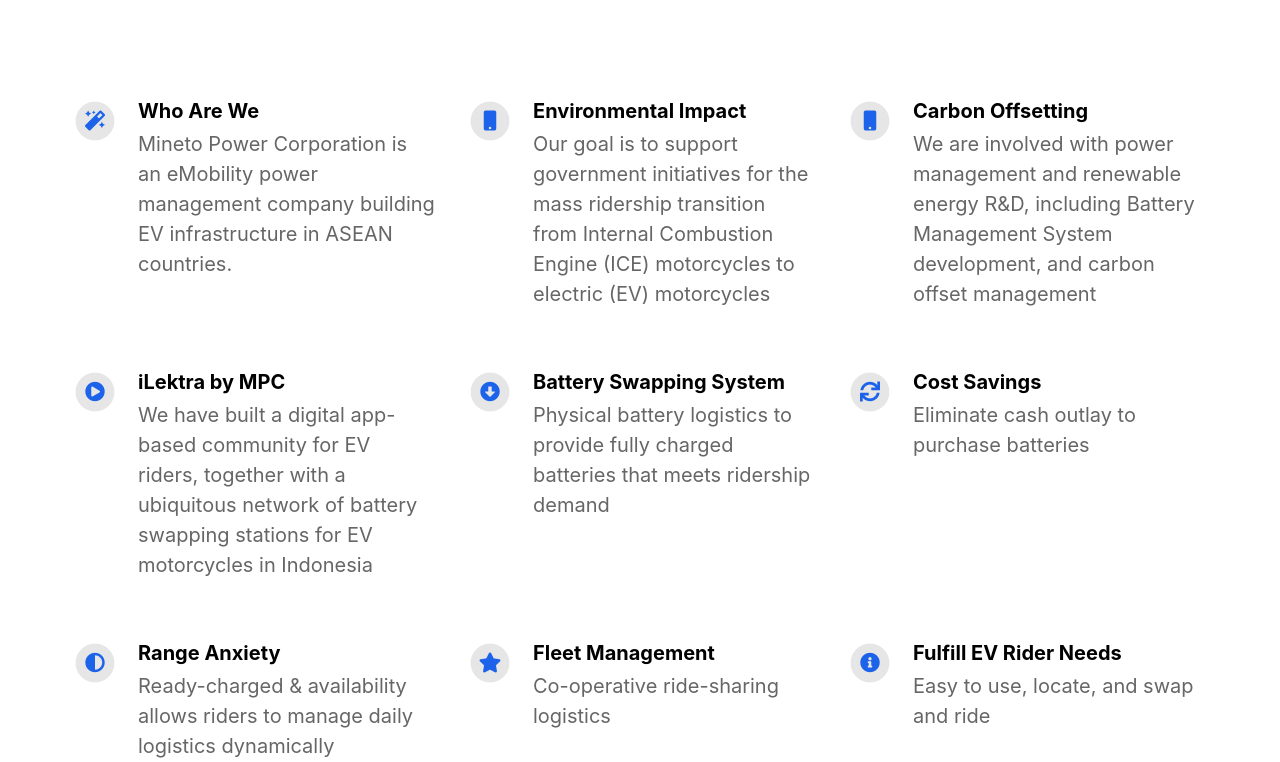
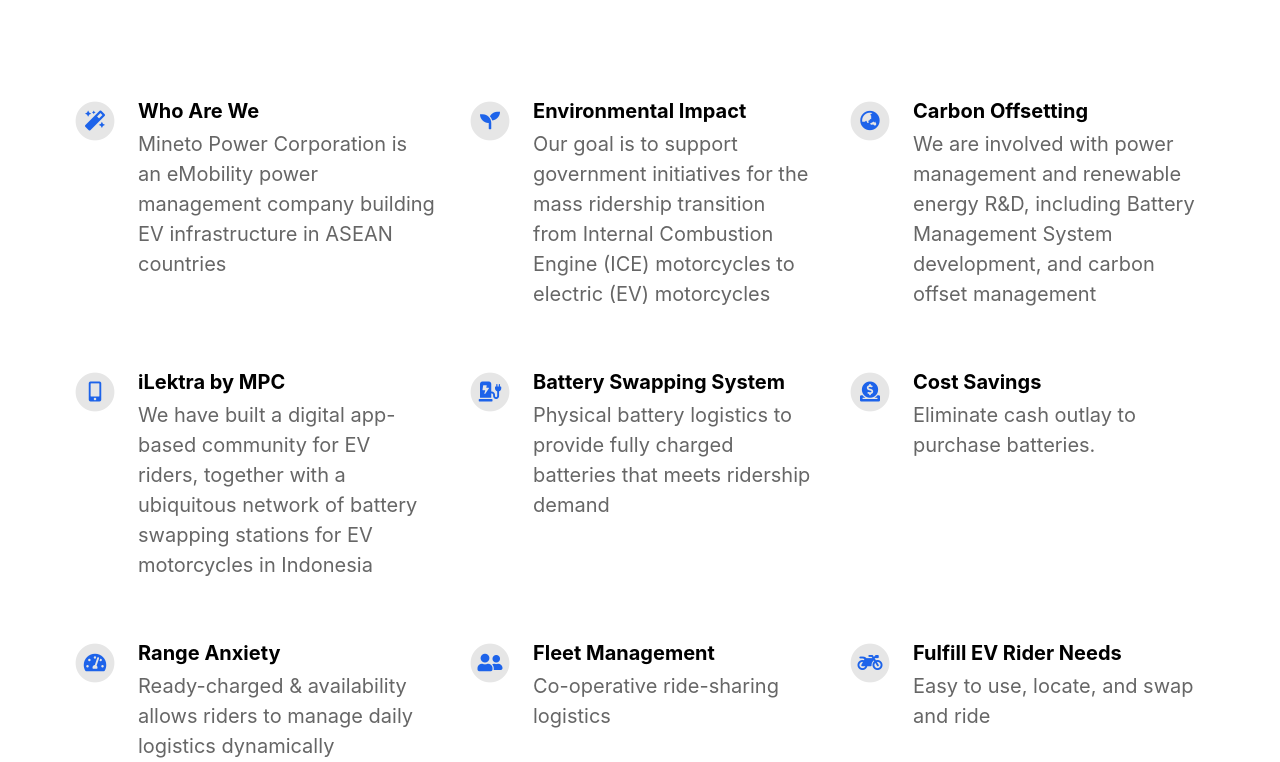
Before and after one commit to MineToPower/minetopower.github.io, a Jekyll site: the page built from index.html, in a window 1280 px wide. Shown: the part 983-1745 px from the top of the page. Built offline with Jekyll 4.4.1, drawn with Linux system fonts in a browser that asks for light colours; nearby versions of some CDN libraries.

Commit message:
use proper icons

```diff
--- a/_config.yml
+++ b/_config.yml
@@ -37,40 +37,40 @@ youtube_username                          :
 features                                  :
 
   - title                                 : Who Are We
-    description                           : Mineto Power Corporation is an eMobility power management company building EV infrastructure in ASEAN countries.
+    description                           : Mineto Power Corporation is an eMobility power management company building EV infrastructure in ASEAN countries
     fontawesome_icon_name                 : magic
 
   - title                                 : Environmental Impact
     description                           : Our goal is to support government initiatives for the mass ridership transition from Internal Combustion Engine (ICE) motorcycles to electric (EV) motorcycles
-    fontawesome_icon_name                 : mobile
+    fontawesome_icon_name                 : seedling
 
   - title                                 : Carbon Offsetting
     description                           : We are involved with power management and renewable energy R&D, including Battery Management System development, and carbon offset management
-    fontawesome_icon_name                 : mobile
+    fontawesome_icon_name                 : globe-asia
 
   - title                                 : iLektra by MPC
     description                           : We have built a digital app-based community for EV riders, together with a ubiquitous network of battery swapping stations for EV motorcycles in Indonesia
-    fontawesome_icon_name                 : play-circle
+    fontawesome_icon_name                 : mobile-alt
 
   - title                                 : Battery Swapping System
     description                           : Physical battery logistics to provide fully charged batteries that meets ridership demand
-    fontawesome_icon_name                 : arrow-alt-circle-down
+    fontawesome_icon_name                 : charging-station
 
   - title                                 : Cost Savings
-    description                           : Eliminate cash outlay to purchase batteries
-    fontawesome_icon_name                 : sync
+    description                           : Eliminate cash outlay to purchase batteries.
+    fontawesome_icon_name                 : donate
 
   - title                                 : Range Anxiety
     description                           : Ready-charged & availability allows riders to manage daily logistics dynamically
-    fontawesome_icon_name                 : adjust
+    fontawesome_icon_name                 : tachometer-alt
 
   - title                                 : Fleet Management
     description                           : Co-operative ride-sharing logistics
-    fontawesome_icon_name                 : star
+    fontawesome_icon_name                 : user-friends
 
   - title                                 : Fulfill EV Rider Needs
     description                           : Easy to use, locate, and swap and ride
-    fontawesome_icon_name                 : info-circle
+    fontawesome_icon_name                 : motorcycle
 
 
 # Theme Settings
```
